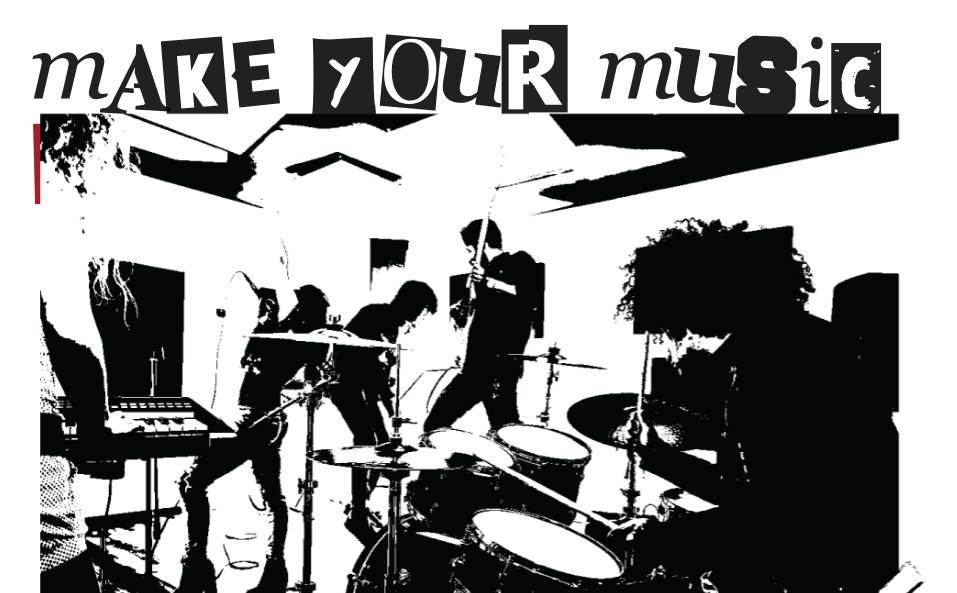
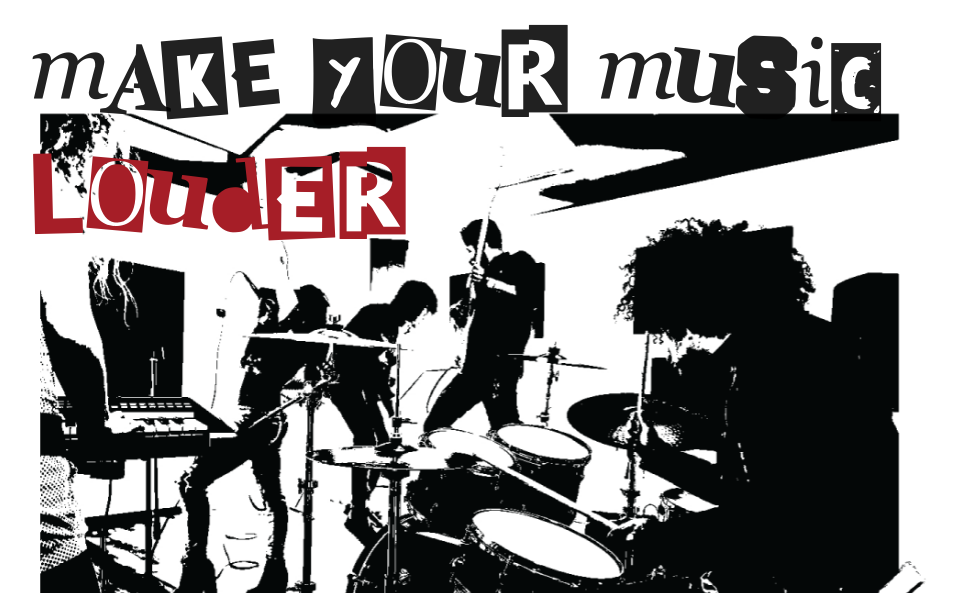
Before and after one commit to MochizukiFuadei/make-music-louder, a plain HTML site: page index.html in a window 1280 px wide. Shown: the top 593 px of the page, without its empty margins (161-1118 px from the left). Drawn offline with Linux system fonts and the light colour scheme; a web font is replaced by a local one.

Commit message:
cover fix

```diff
--- a/assets/css/style.css
+++ b/assets/css/style.css
@@ -60,16 +60,18 @@ body{
         margin-bottom:20px;
         height:820px;
     }
+    .cover-title{
+        position: absolute;
+        z-index: 1;
+    }
     .cover-title h1{
         font-family: doctorpunk;
         font-size:14vh;
         line-height: 10vh;
-        position: absolute;
-        z-index: 1;
     }
     .louder{
-        margin-top:15%;
-
+        margin-top:5%;
+        z-index: 1;
     }
     .cover-sec-1 .himg{
         width:100%!important;
```
